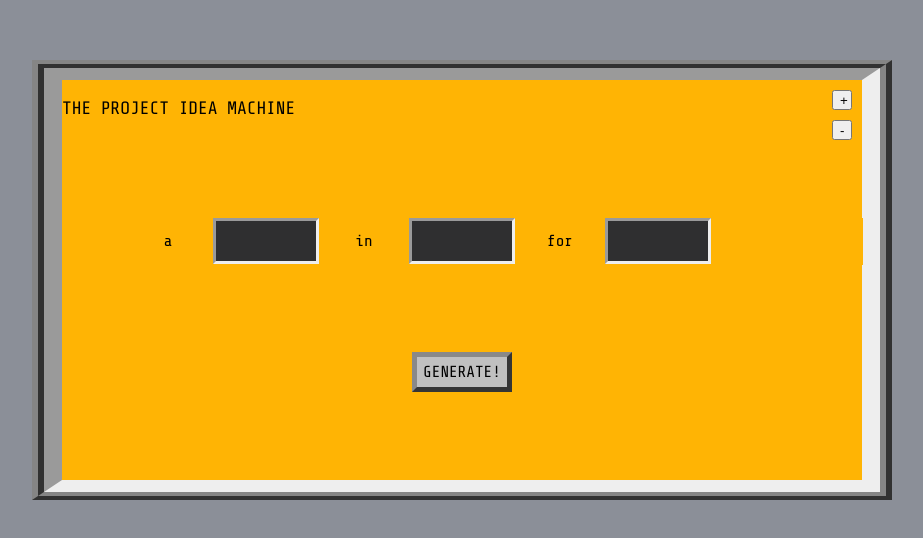
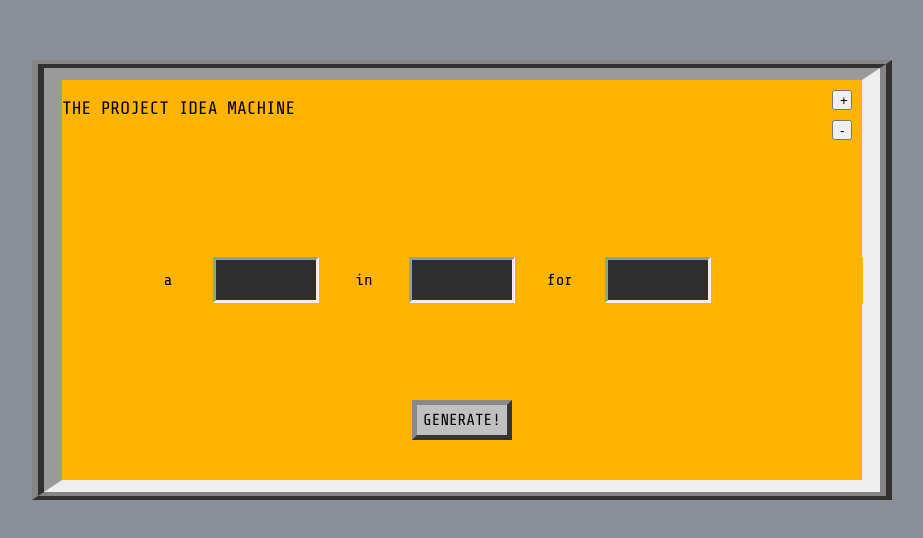
Before and after one commit to ahmadlatif1/projectgen, an Angular app: page / in a window 1280 px wide. Shown: the part 108-646 px from the top of the page, without its empty margins (178-1101 px from the left). Built offline with nearby package versions, Linux system fonts and the light colour scheme.

Commit message:
edited layout tree, separated into 3 sub-containers correctly- slot row layout can now allow for more than 2 rows, only limited by size

```diff
--- a/src/app/boxoverlay/boxoverlay.component.css
+++ b/src/app/boxoverlay/boxoverlay.component.css
@@ -1,11 +1,3 @@
-
-
-
-
-
-
-
-
 
 
 
@@ -47,7 +39,6 @@ border-style: inset;
     display: flex;
 
     flex-direction: column;
-align-items:stretch;
 
 
 
@@ -56,9 +47,8 @@ align-items:stretch;
 }
 
 .boxtop{
-height: 50px;
+height: 30%;
 background-color: var(--overlayColor);
-flex-grow: 1;
 font-size: large;
 display: flex;
 flex-direction: column;
@@ -92,6 +82,13 @@ position:absolute
 display: flex;
 
 }
+.boxmid{
+    height: 40%;
+
+    display:flex;
+    flex-direction: column;
+
+}
 .slotbox{
 
 
@@ -104,7 +101,7 @@ display: flex;
 .slotrowrow{
 
 
-    row-gap: 40px;
+
     display: flex;
     justify-content: center;
     flex-wrap: wrap;
@@ -128,6 +125,12 @@ display: flex;
     margin-bottom: -0.5px;
 
 
+}
+.fillerheightless{
+
+
+    background-color: var(--overlayColor);
+    flex-grow: 1;
 }
 .filler{
 
@@ -154,7 +157,8 @@ app-slot{
 }
 .boxbottom{
 
-    flex-grow: 2;
+    height: 30%;
+
     display:flex;
     justify-content: center;
     align-items: center;
--- a/src/app/boxoverlay/boxoverlay.component.ts
+++ b/src/app/boxoverlay/boxoverlay.component.ts
@@ -21,11 +21,14 @@ import { SlotComponent } from '../slot/slot.component';
 
       </div>
 
+      <div class="boxmid">
+
+      <div class="fillerheightless"></div>
+
 
         <div class="slotbox" *ngFor="let stack of genstack, index as j; trackBy: trackByFn">
 
-
-      <div class="filler" *ngIf="j==1&&stack.length"></div>
+        <div class="filler" *ngIf="j>0&&stack.length"></div>
 
 
           <div class="slotrowrow">
@@ -49,6 +52,11 @@ import { SlotComponent } from '../slot/slot.component';
           </div>
 
         </div>
+
+        <div class="fillerheightless"></div>
+
+      </div>
+
       <div class="boxbottom">
         <button type="button" class="boxbutton" (click)="spinclick()">GENERATE!</button>
 
@@ -56,7 +64,6 @@ import { SlotComponent } from '../slot/slot.component';
 
 
   </div>
-
   </div>
 `,
 
@@ -75,7 +82,6 @@ export class BoxoverlayComponent implements OnInit {
 
   @Input() slotcount=3;
 
-  slots:string[][]=globals.machinedata.map(x=>x[1]);
 
   machinedata=globals.machinedata.slice(0,this.slotcount);
 
--- a/src/app/globals.ts
+++ b/src/app/globals.ts
@@ -2,7 +2,4 @@ import { Injectable } from '@angular/core';
 import gfuel from '../../generatorfuel.json'
 
 
-export const
-
-    used_ids=0;
 export const machinedata=gfuel//.flatMap(x=>x);
```
Lines whose indentation alone changed are shown as unchanged.
